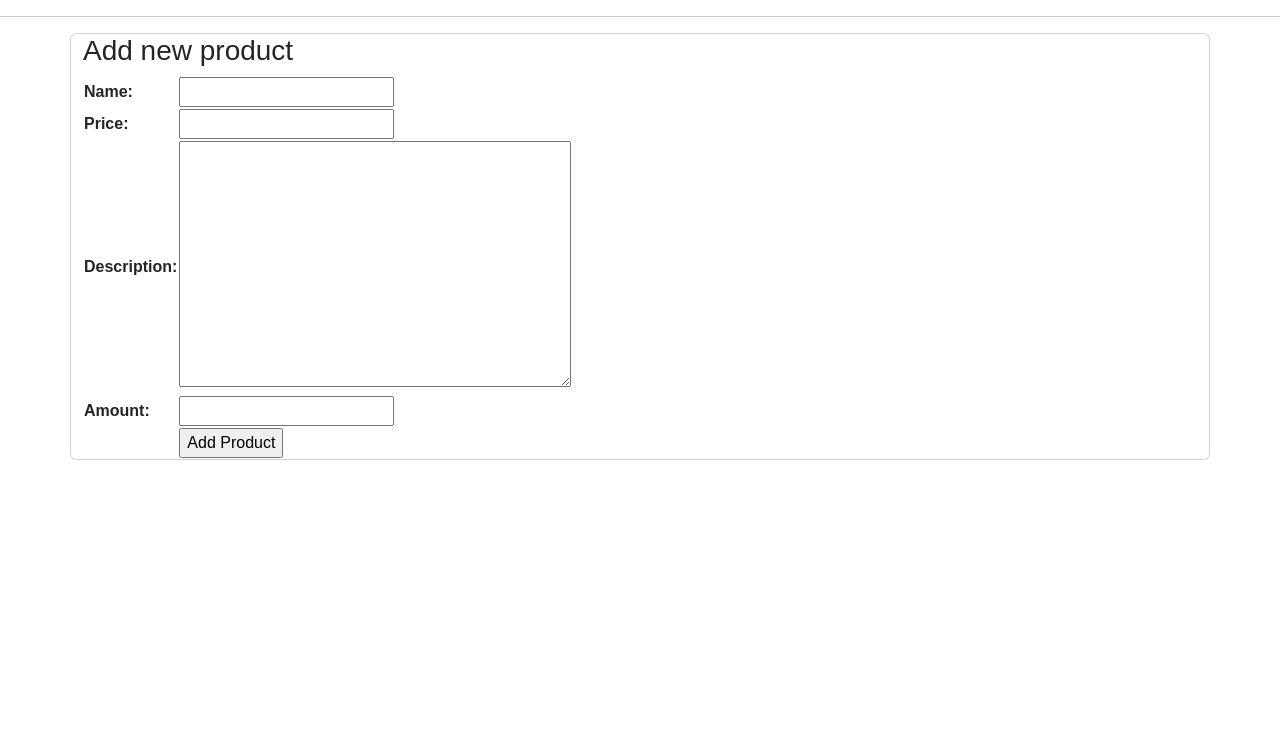
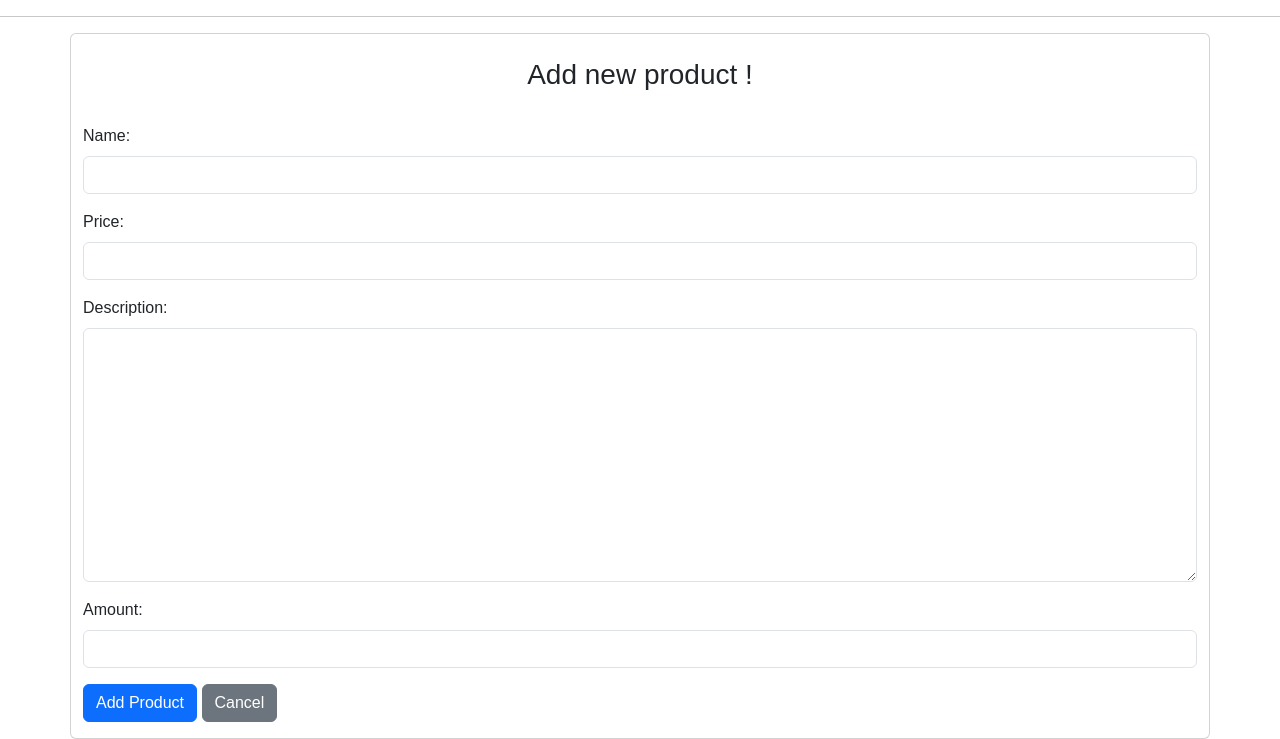
Before and after one commit to zuhdynadhif/tokopaedi, a Django app: page /create-product in a window 1280 px wide. Shown: the part 77-816 px from the top of the page. Before the commit the page ends 537 px from the top, so only its background shows below. Run offline with Django 4.2, Linux system fonts and the light colour scheme.

Commit message:
refactor (create_product): edit Form T
add style class to Form and modify T using bootstrap

```diff
--- a/main/forms.py
+++ b/main/forms.py
@@ -1,7 +1,16 @@
 from django.forms import ModelForm
 from . import models
+
+from django import forms
 
 class ProductForm(ModelForm):
     class Meta:
         model = models.Product
         fields = ['name', 'price', 'description', 'amount']
+        # tugas 5: tambahkan class form-control untuk bootstrap
+        widgets = {
+            'name' : forms.TextInput(attrs={'class':'form-control'}),
+            'price' : forms.NumberInput(attrs={'class':'form-control'}),
+            'description' : forms.Textarea(attrs={'class':'form-control'}),
+            'amount' : forms.NumberInput(attrs={'class':'form-control'}),
+        }
--- a/main/templates/main/create_product.html
+++ b/main/templates/main/create_product.html
@@ -4,25 +4,22 @@
 {% endblock meta %}
 {% block content %}
 <div class="container card">
-    <div class="add_product_body">
-        <h3>Add new product</h3>
+        <!-- Tugas 5: styling add new product -->
+        <br>
+        <h3 class="text-center">Add new product !</h3>
+        <br>
         <form method="POST">
             {% csrf_token %}
-            <table>
+            <div class="form-group">
                 {% for field in form %}
-                <tr>
-                    <td style="text-align: left;"><b>{{ field.label_tag }}</b></td>
-                    <td>{{ field }}</td>
-                </tr>
+                    <div class="mb-3">
+                        <label for="{{ field.id_for_label }}" class="form-label">{{ field.label_tag }}</label>
+                        {{ field }}
+                    </div>
                 {% endfor %}
-                <tr>
-                    <td></td>
-                    <td>
-                        <input type="submit" value="Add Product">
-                    </td>
-                </tr>
-            </table>
+            </div>
+            <input type="submit" class="btn btn-primary mb-3" value="Add Product">
+            <a type="button" href="/" class="btn btn-secondary mb-3" >Cancel</a>
         </form>
-    </div>
 </div>
 {% endblock content %}
```
